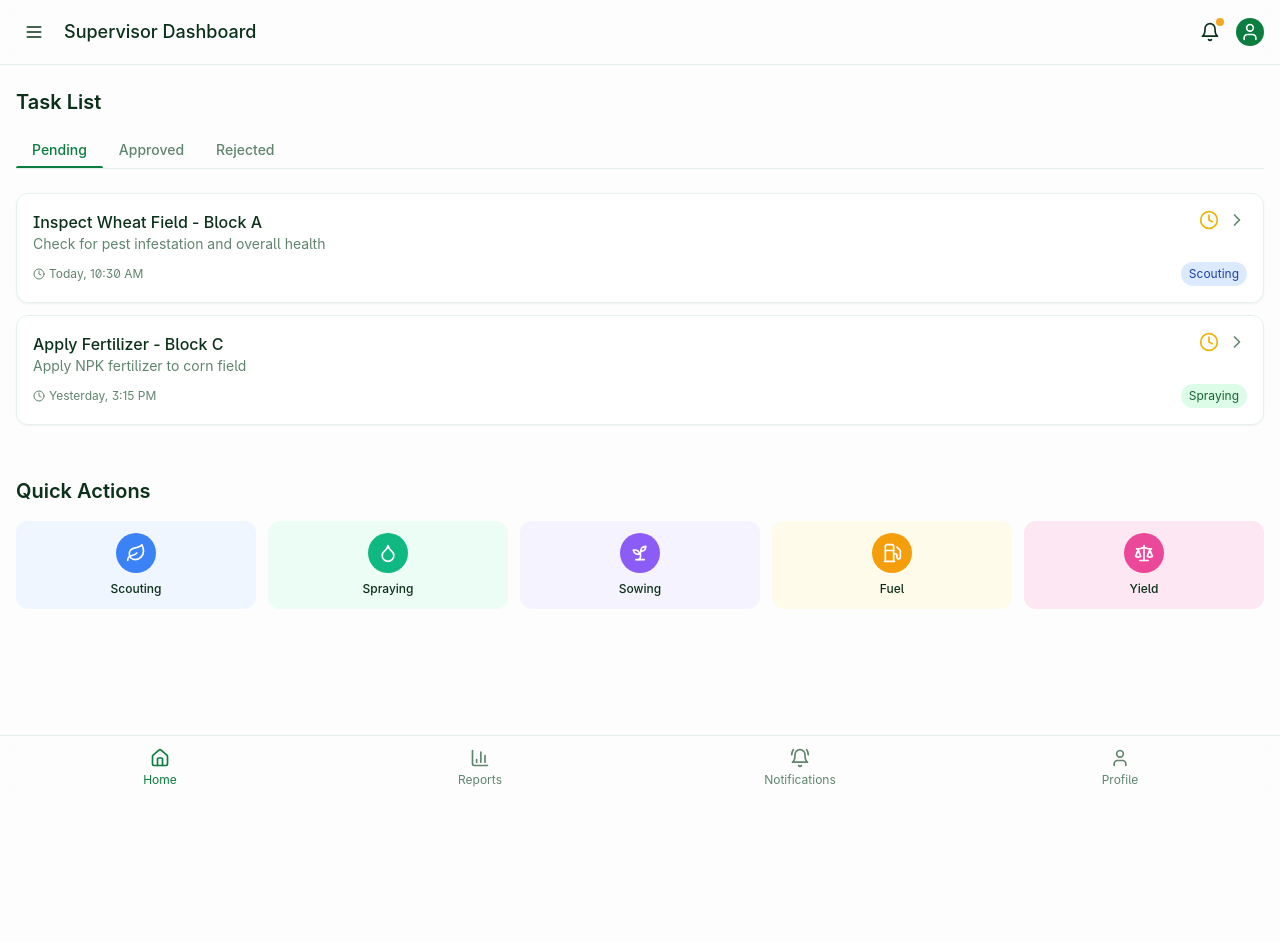
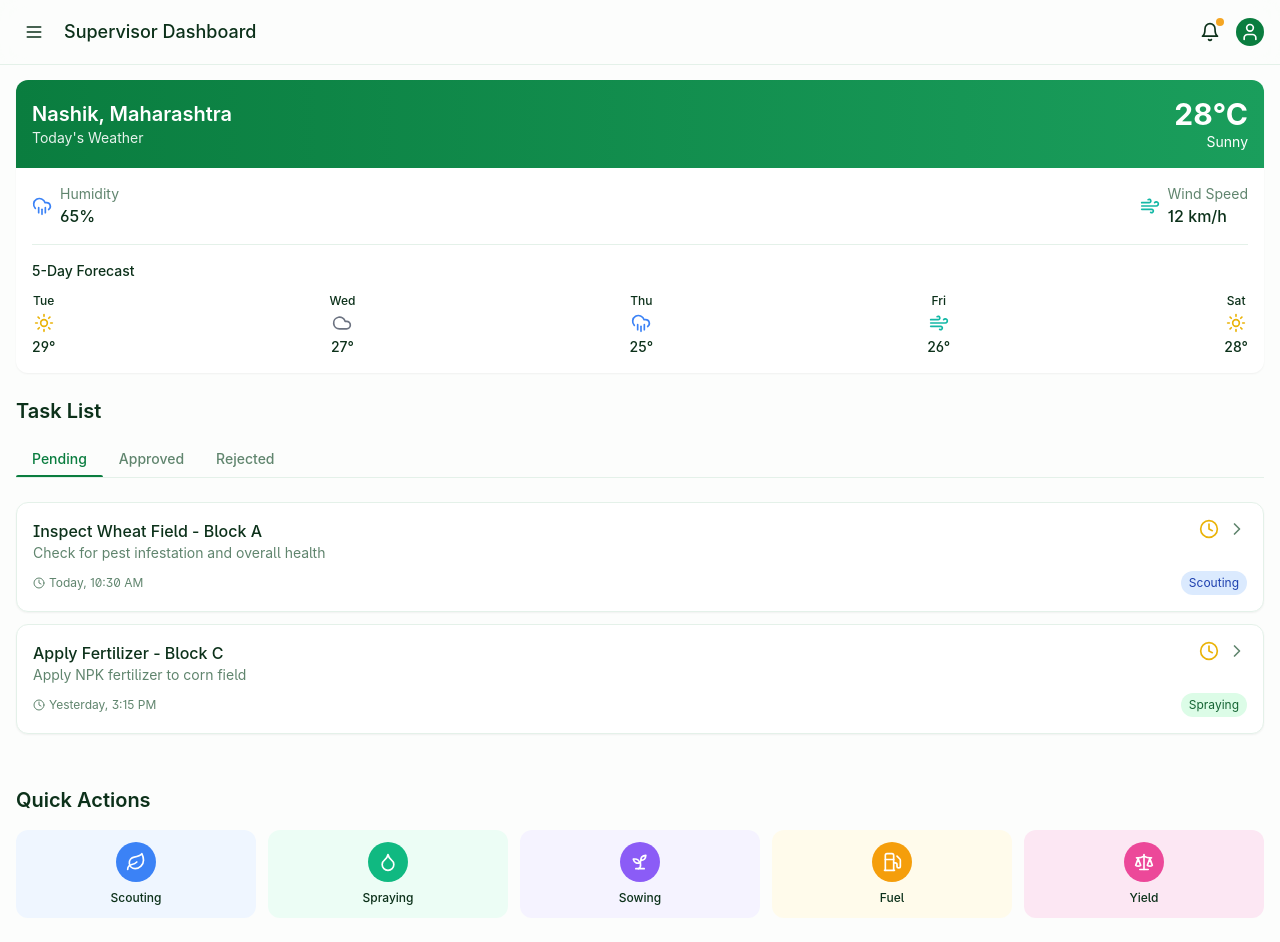
Before and after one commit to swamy-pavaman/agro-scouting-hub, a React (Vite) app: page /supervisor in a window 1280 px wide. Before the commit the page ends 800 px from the top, so only its background shows below. Built offline with nearby package versions, Linux system fonts and the light colour scheme.

Commit message:
Remove profile tab and bottom nav
Replaced the profile tab and bottom navigation bar with a weather report feature.

```diff
--- a/src/App.tsx
+++ b/src/App.tsx
@@ -14,7 +14,6 @@ import ManagerHome from "./pages/ManagerHome";
 import TaskSubmission from "./pages/TaskSubmission";
 import TaskReview from "./pages/TaskReview";
 import Notifications from "./pages/Notifications";
-import Profile from "./pages/Profile";
 import Reports from "./pages/Reports";
 import NotFound from "./pages/NotFound";
 
@@ -38,7 +37,6 @@ const App = () => (
           <Route path="/supervisor" element={<SupervisorHome />} />
           <Route path="/submit/:type" element={<TaskSubmission />} />
           <Route path="/notifications" element={<Notifications />} />
-          <Route path="/profile" element={<Profile />} />
           <Route path="/reports" element={<Reports />} />
 
           {/* Manager routes */}
--- /dev/null
+++ b/src/components/WeatherReport.tsx
@@ -0,0 +1,132 @@
+
+import { Sun, Cloud, CloudRain, Wind } from "lucide-react";
+import { useState, useEffect } from "react";
+
+type WeatherData = {
+  temperature: number;
+  condition: "sunny" | "cloudy" | "rainy" | "windy";
+  humidity: number;
+  windSpeed: number;
+  location: string;
+  forecast: {
+    day: string;
+    temperature: number;
+    condition: "sunny" | "cloudy" | "rainy" | "windy";
+  }[];
+};
+
+// Mock weather data for demonstration
+const mockWeatherData: WeatherData = {
+  temperature: 28,
+  condition: "sunny",
+  humidity: 65,
+  windSpeed: 12,
+  location: "Nashik, Maharashtra",
+  forecast: [
+    { day: "Tue", temperature: 29, condition: "sunny" },
+    { day: "Wed", temperature: 27, condition: "cloudy" },
+    { day: "Thu", temperature: 25, condition: "rainy" },
+    { day: "Fri", temperature: 26, condition: "windy" },
+    { day: "Sat", temperature: 28, condition: "sunny" },
+  ],
+};
+
+const getWeatherIcon = (condition: WeatherData["condition"], size = 24) => {
+  switch (condition) {
+    case "sunny":
+      return <Sun size={size} className="text-yellow-500" />;
+    case "cloudy":
+      return <Cloud size={size} className="text-gray-500" />;
+    case "rainy":
+      return <CloudRain size={size} className="text-blue-500" />;
+    case "windy":
+      return <Wind size={size} className="text-teal-500" />;
+  }
+};
+
+export function WeatherReport() {
+  const [weather, setWeather] = useState<WeatherData | null>(null);
+  const [loading, setLoading] = useState(true);
+
+  useEffect(() => {
+    // In a real app, you would fetch from an actual weather API
+    const fetchWeather = async () => {
+      try {
+        // Simulate API call
+        await new Promise(resolve => setTimeout(resolve, 1000));
+        setWeather(mockWeatherData);
+      } catch (error) {
+        console.error("Failed to fetch weather data:", error);
+      } finally {
+        setLoading(false);
+      }
+    };
+
+    fetchWeather();
+  }, []);
+
+  if (loading) {
+    return (
+      <div className="bg-white rounded-xl shadow-sm animate-pulse">
+        <div className="h-32 bg-gray-200 rounded-xl"></div>
+      </div>
+    );
+  }
+
+  if (!weather) {
+    return (
+      <div className="bg-white rounded-xl shadow-sm p-4 text-center">
+        <p className="text-muted-foreground">Weather data unavailable</p>
+      </div>
+    );
+  }
+
+  return (
+    <div className="bg-white rounded-xl shadow-sm overflow-hidden">
+      <div className="bg-gradient-to-r from-agro-primary to-agro-secondary p-4 text-white">
+        <div className="flex justify-between items-center">
+          <div>
+            <h3 className="text-xl font-semibold">{weather.location}</h3>
+            <p className="text-sm opacity-90">Today's Weather</p>
+          </div>
+          <div className="text-right">
+            <p className="text-3xl font-bold">{weather.temperature}°C</p>
+            <p className="text-sm capitalize">{weather.condition}</p>
+          </div>
+        </div>
+      </div>
+
+      <div className="p-4">
+        <div className="flex justify-between mb-4">
+          <div className="flex items-center gap-2">
+            <CloudRain className="w-5 h-5 text-blue-500" />
+            <div>
+              <p className="text-sm text-muted-foreground">Humidity</p>
+              <p className="font-medium">{weather.humidity}%</p>
+            </div>
+          </div>
+          <div className="flex items-center gap-2">
+            <Wind className="w-5 h-5 text-teal-500" />
+            <div>
+              <p className="text-sm text-muted-foreground">Wind Speed</p>
+              <p className="font-medium">{weather.windSpeed} km/h</p>
+            </div>
+          </div>
+        </div>
+
+        <div className="border-t pt-4">
+          <p className="text-sm font-medium mb-3">5-Day Forecast</p>
+          <div className="flex justify-between">
+            {weather.forecast.map((day, index) => (
+              <div key={index} className="flex flex-col items-center">
+                <p className="text-xs font-medium mb-1">{day.day}</p>
+                {getWeatherIcon(day.condition, 20)}
+                <p className="text-sm font-medium mt-1">{day.temperature}°</p>
+              </div>
+            ))}
+          </div>
+        </div>
+      </div>
+    </div>
+  );
+}
--- a/src/pages/SupervisorHome.tsx
+++ b/src/pages/SupervisorHome.tsx
@@ -1,10 +1,10 @@
 
 import { Navbar } from "@/components/Navbar";
-import { BottomNav } from "@/components/BottomNav";
 import { TaskCard } from "@/components/TaskCard";
 import { ActionButton } from "@/components/ActionButton";
 import { TabView } from "@/components/TabView";
 import { Leaf, Droplet, Sprout, Fuel, Scale } from "lucide-react";
+import { WeatherReport } from "@/components/WeatherReport";
 
 const SupervisorHome = () => {
   const pendingTasks = [
@@ -52,7 +52,11 @@ const SupervisorHome = () => {
     <div className="min-h-screen bg-background">
       <Navbar title="Supervisor Dashboard" userType="supervisor" />
 
-      <main className="container mx-auto px-4 pt-20 pb-20">
+      <main className="container mx-auto px-4 pt-20 pb-6">
+        <div className="mb-6">
+          <WeatherReport />
+        </div>
+
         <h2 className="text-xl font-semibold mb-4 mt-2 animate-fade-in">Task List</h2>
 
         <TabView
@@ -129,8 +133,6 @@ const SupervisorHome = () => {
           />
         </div>
       </main>
-
-      <BottomNav userType="supervisor" />
     </div>
   );
 };
```
